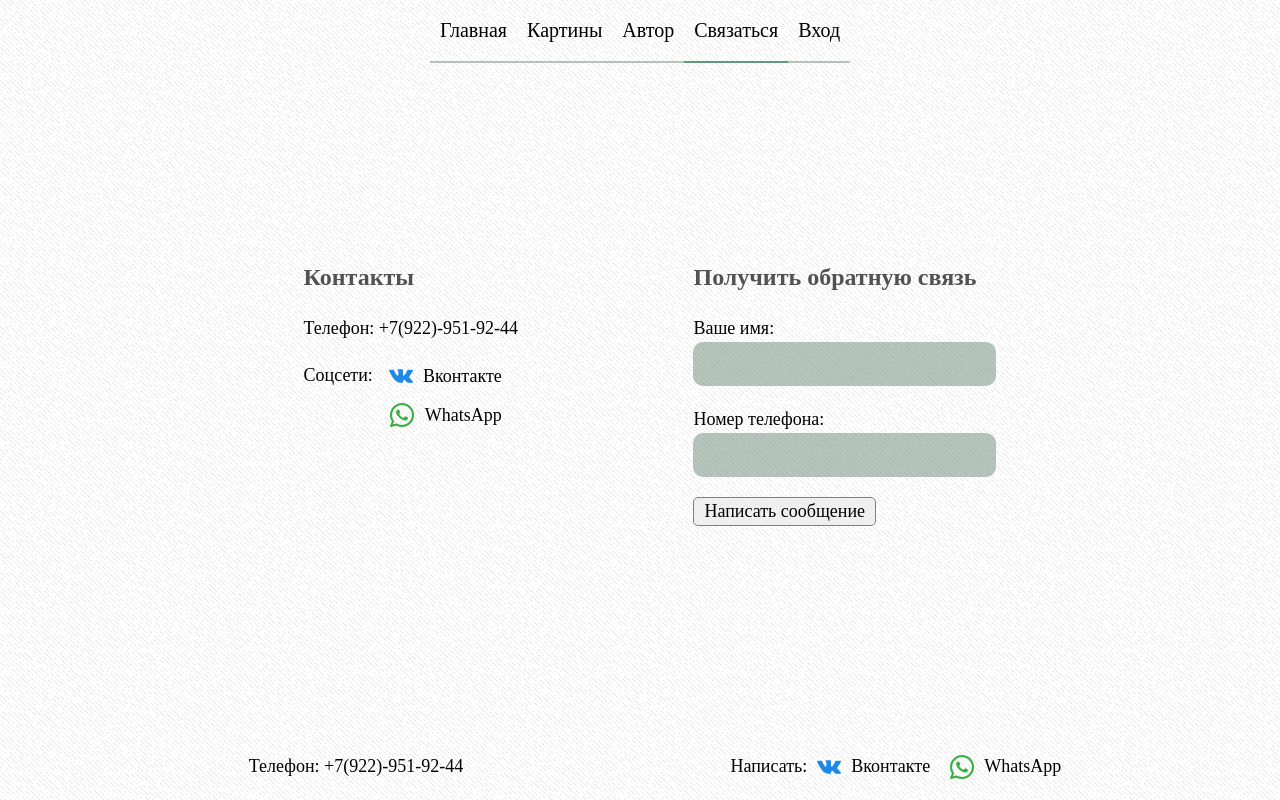
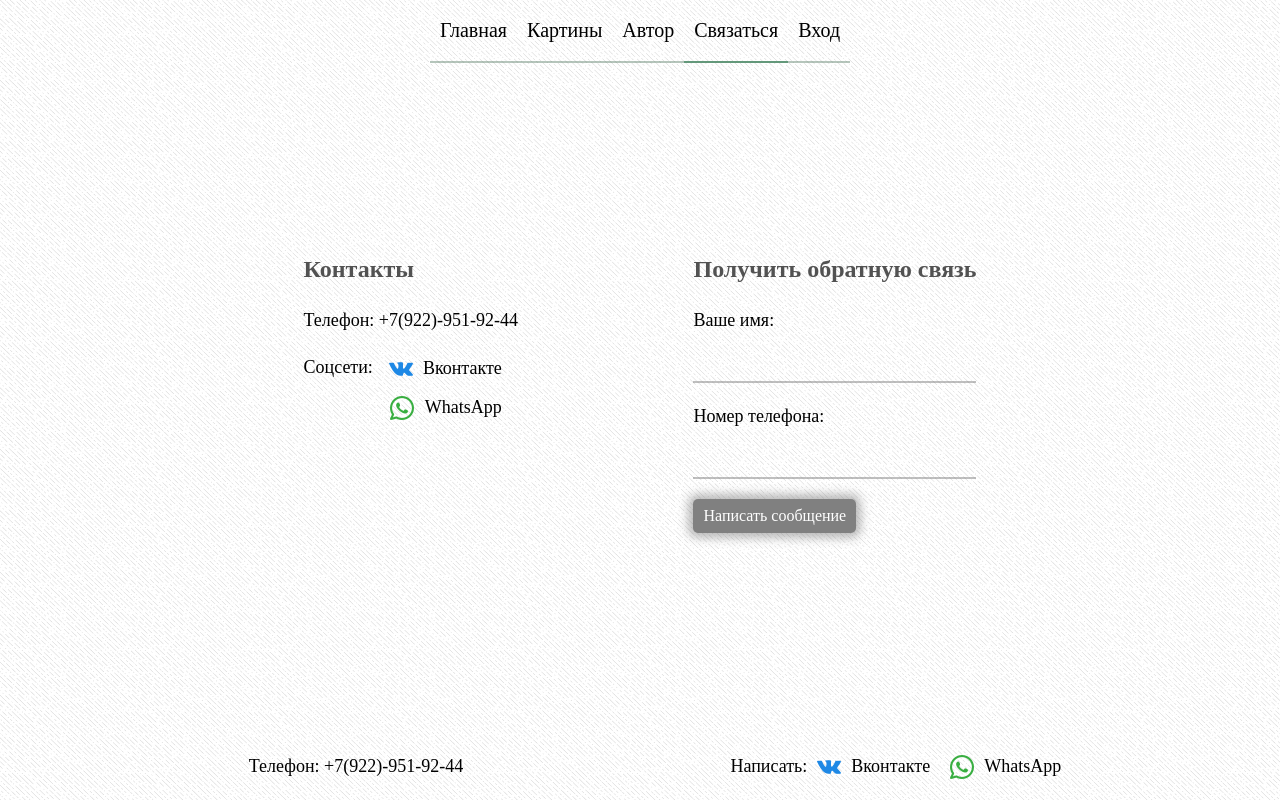
Before and after one commit to kotamikh/paintings-shop, a Vue app: page /contacts in a window 1280 px wide. Built offline with nearby package versions, Linux system fonts and the light colour scheme; a web font is replaced by a local one.

Commit message:
fix contacts and homepage button

```diff
--- a/pages/Contacts.vue
+++ b/pages/Contacts.vue
@@ -98,22 +98,42 @@ export default {
     input
       border: 0
       width: 100%
-      padding: 10px
-      border-radius: 10px
-      background-color: rgba(108, 140, 121, 0.5)
+      padding: 10px 0
+      background-color: transparent
+      border-bottom: 2px solid rgba(128, 128, 128, 0.5)
+
+      &:focus,
+      &:hover
+        outline: none
+        border-bottom: 2px solid var(--nav-hover)
 
       @media screen and (max-width: 620px)
         width: 100%
 
     button
-      padding: 0 10px
+      color: white
       cursor: pointer
+      text-wrap: none
+      background-color: grey
+      transition: all 0.1s ease-in-out
+      box-shadow: 0 0 10px 5px rgba(119, 119, 119, 0.5)
+
+      border: 0
+      padding: 5px 10px
+      border-radius: 5px
+
+      height: auto
+      max-width: 350px
       width: fit-content
-      border-radius: 5px
-      border: 1px solid var(--seagreen)
-      font-size: calc(14px + 4 * (100vw / 1280))
+
+      @media screen and (max-width: 620px)
+        align-self: center
+
       &:hover
-        box-shadow: 0 0 25px 5px rgba(34, 60, 80, 0.2)
+        background-color: var(--seagreen)
+      &:active
+        transform: translateY(3px)
+        box-shadow: 0 0 10px 1px rgba(119, 119, 119, 0.5)
 
   @media screen and (max-width: 850px)
     width: 100%
--- a/pages/HomePage.vue
+++ b/pages/HomePage.vue
@@ -80,12 +80,7 @@ const router = useRouter();
     @media screen and (max-width: 550px)
       margin-bottom: 20px
 
-    p
-      font-size: calc(12px + 6 * (100vw / 1280))
-
     button
-      font-size: calc(12px + 6 * (100vw / 1280))
-
       color: white
       cursor: pointer
       text-wrap: none
@@ -94,15 +89,14 @@ const router = useRouter();
       box-shadow: 0 0 10px 5px rgba(108, 140, 121, 0.5)
 
       border: 0
-      padding: 10px
       margin: 20px 0
       align-self: center
-      border-radius: 10px
+      padding: 10px 20px
+      border-radius: 5px
 
-      width: 60%
       height: auto
       max-width: 350px
-
+      width: fit-content
       &:hover
         background-color: #4b6253
       &:active
--- a/src/assets/styles/styles.css
+++ b/src/assets/styles/styles.css
@@ -59,6 +59,8 @@ h3 {
 
 p,
 span,
-a {
+a,
+input[type~="text"],
+input[type="tel"] {
     font-size: calc(14px + 4 * (100vw / 1280))
 }
```
